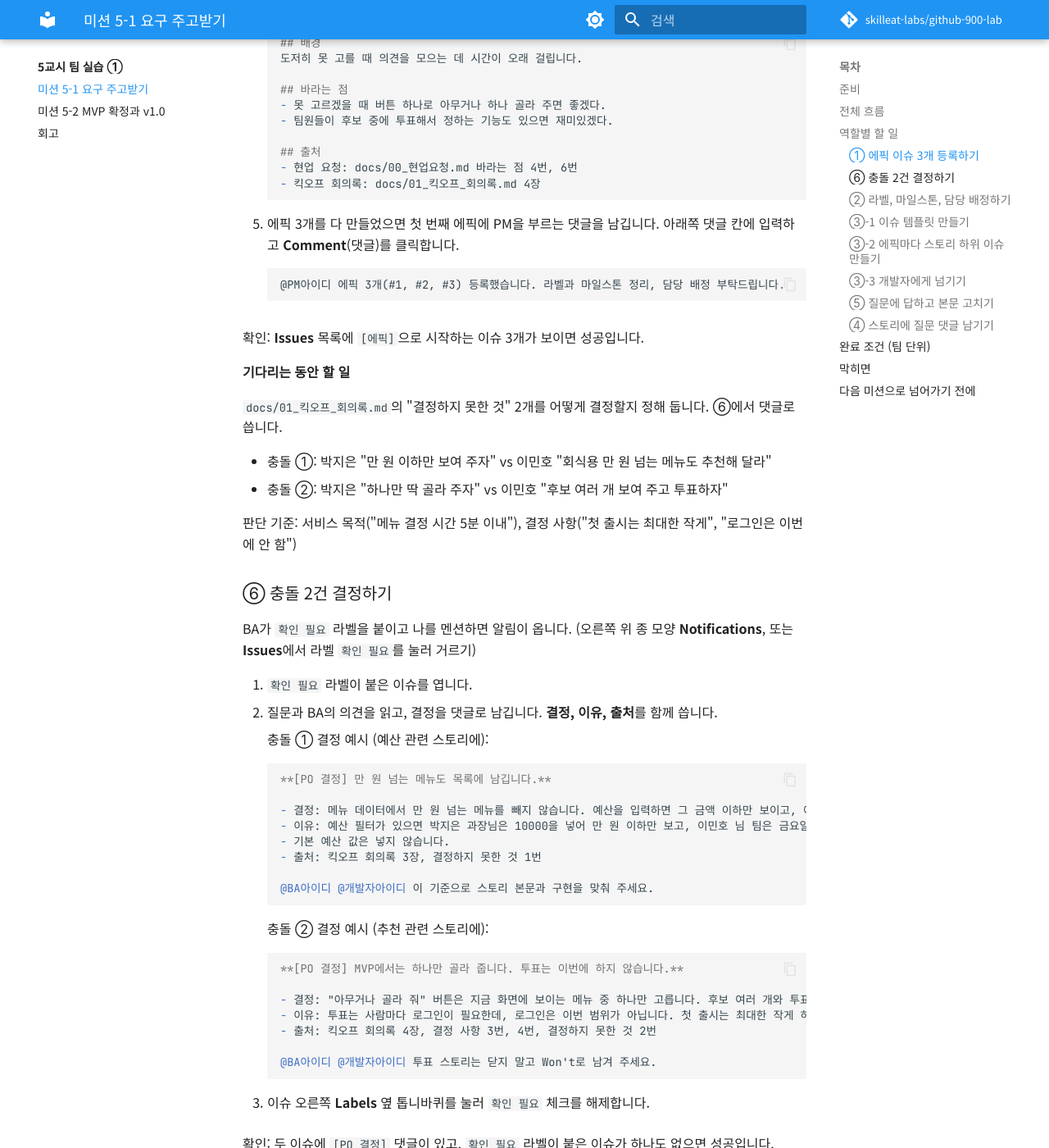
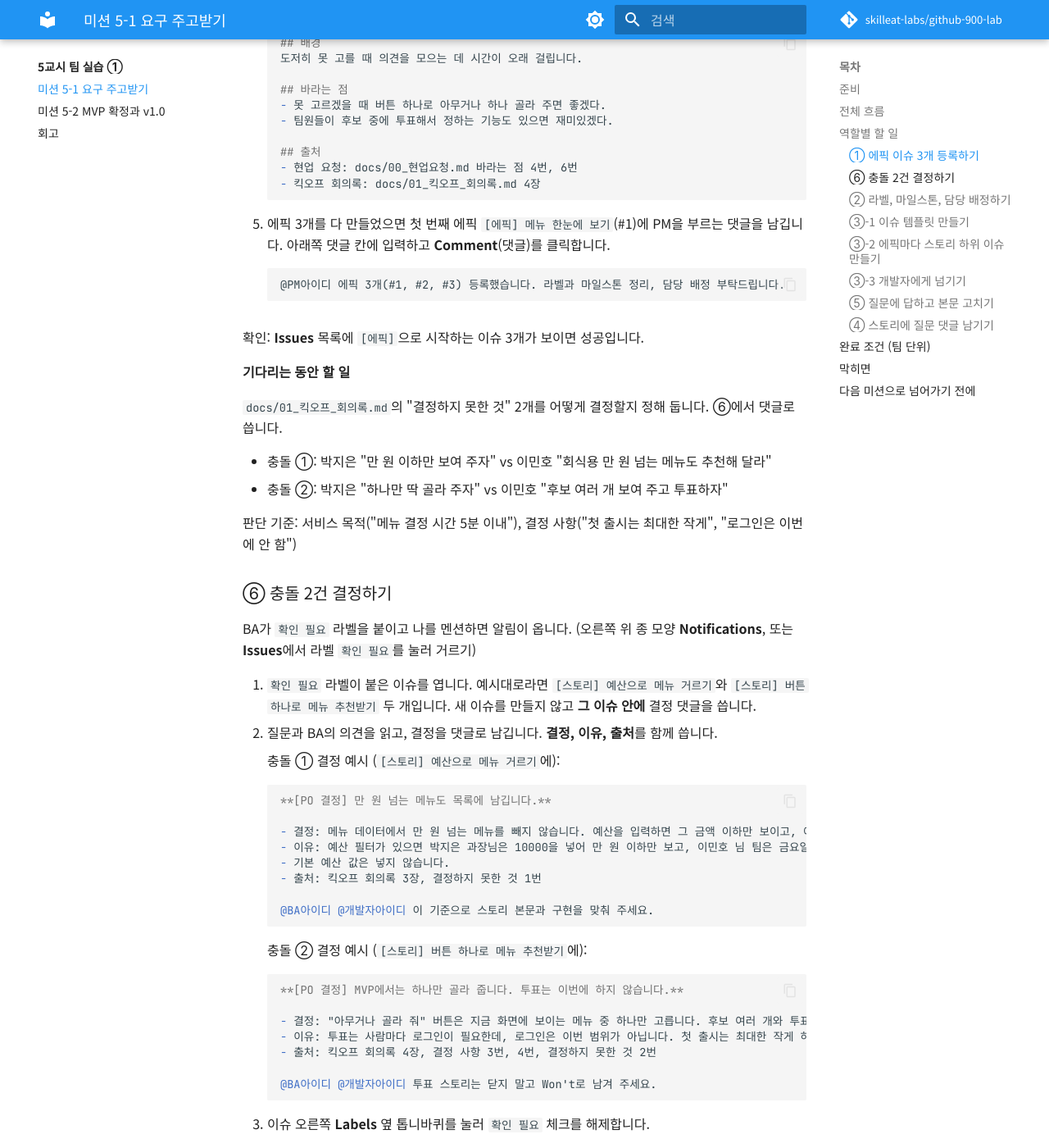
Before and after one commit to hyongsu/github-900-lab, an MkDocs documentation site: the page built from docs/class5/mission-1.md, in a window 1280 px wide and 1400 px high, scrolled down 2885 px. Shown: the whole window at 82% size. Built offline with MkDocs 1.6.1 and Material for MkDocs 9.7.7, drawn with Linux system fonts in a browser that asks for light colours; comment, search, counter and statistics services are not loaded.

Commit message:
5, 6교시 미션: 댓글을 남길 이슈를 제목과 번호로 명시
Co-Authored-By: Claude Opus 5.5 <noreply@anthropic.com>

````diff
--- a/docs/class5/mission-1.md
+++ b/docs/class5/mission-1.md
@@ -116,7 +116,7 @@ sequenceDiagram
         - 킥오프 회의록: docs/01_킥오프_회의록.md 4장
         ```
 
-    5. 에픽 3개를 다 만들었으면 첫 번째 에픽에 PM을 부르는 댓글을 남깁니다. 아래쪽 댓글 칸에 입력하고 **Comment**(댓글)를 클릭합니다.
+    5. 에픽 3개를 다 만들었으면 첫 번째 에픽 `[에픽] 메뉴 한눈에 보기`(#1)에 PM을 부르는 댓글을 남깁니다. 아래쪽 댓글 칸에 입력하고 **Comment**(댓글)를 클릭합니다.
 
         ```text
         @PM아이디 에픽 3개(#1, #2, #3) 등록했습니다. 라벨과 마일스톤 정리, 담당 배정 부탁드립니다.
@@ -137,10 +137,10 @@ sequenceDiagram
 
     BA가 `확인 필요` 라벨을 붙이고 나를 멘션하면 알림이 옵니다. (오른쪽 위 종 모양 **Notifications**, 또는 **Issues**에서 라벨 `확인 필요`를 눌러 거르기)
 
-    1. `확인 필요` 라벨이 붙은 이슈를 엽니다.
+    1. `확인 필요` 라벨이 붙은 이슈를 엽니다. 예시대로라면 `[스토리] 예산으로 메뉴 거르기`와 `[스토리] 버튼 하나로 메뉴 추천받기` 두 개입니다. 새 이슈를 만들지 않고 **그 이슈 안에** 결정 댓글을 씁니다.
     2. 질문과 BA의 의견을 읽고, 결정을 댓글로 남깁니다. **결정, 이유, 출처**를 함께 씁니다.
 
-        충돌 ① 결정 예시 (예산 관련 스토리에):
+        충돌 ① 결정 예시 (`[스토리] 예산으로 메뉴 거르기`에):
 
         ```markdown
         **[PO 결정] 만 원 넘는 메뉴도 목록에 남깁니다.**
@@ -153,7 +153,7 @@ sequenceDiagram
         @BA아이디 @개발자아이디 이 기준으로 스토리 본문과 구현을 맞춰 주세요.
         ```
 
-        충돌 ② 결정 예시 (추천 관련 스토리에):
+        충돌 ② 결정 예시 (`[스토리] 버튼 하나로 메뉴 추천받기`에):
 
         ```markdown
         **[PO 결정] MVP에서는 하나만 골라 줍니다. 투표는 이번에 하지 않습니다.**
@@ -219,7 +219,7 @@ sequenceDiagram
     2. **Milestone** 톱니바퀴 → `MVP`를 고릅니다.
     3. **Assignees** 톱니바퀴 → BA 아이디를 고릅니다.
     4. 바깥을 클릭하면 저장됩니다.
-    5. 세 에픽 모두 끝나면 첫 번째 에픽에 BA를 부르는 댓글을 남깁니다.
+    5. 세 에픽 모두 끝나면 첫 번째 에픽 `[에픽] 메뉴 한눈에 보기`(#1)에 BA를 부르는 댓글을 남깁니다. PO가 남긴 댓글 바로 아래에 이어서 씁니다.
 
         ```text
         @BA아이디 에픽 3개에 라벨과 MVP 마일스톤 붙이고 담당자로 지정했습니다. 에픽마다 사용자 스토리로 나눠 주세요. 우선순위-상인 두 에픽부터 부탁드립니다.
````
Also changed, not shown: docs/class5/mission-2.md (+2 -2 lines), docs/class6/mission-1.md (+1 -1 lines).
